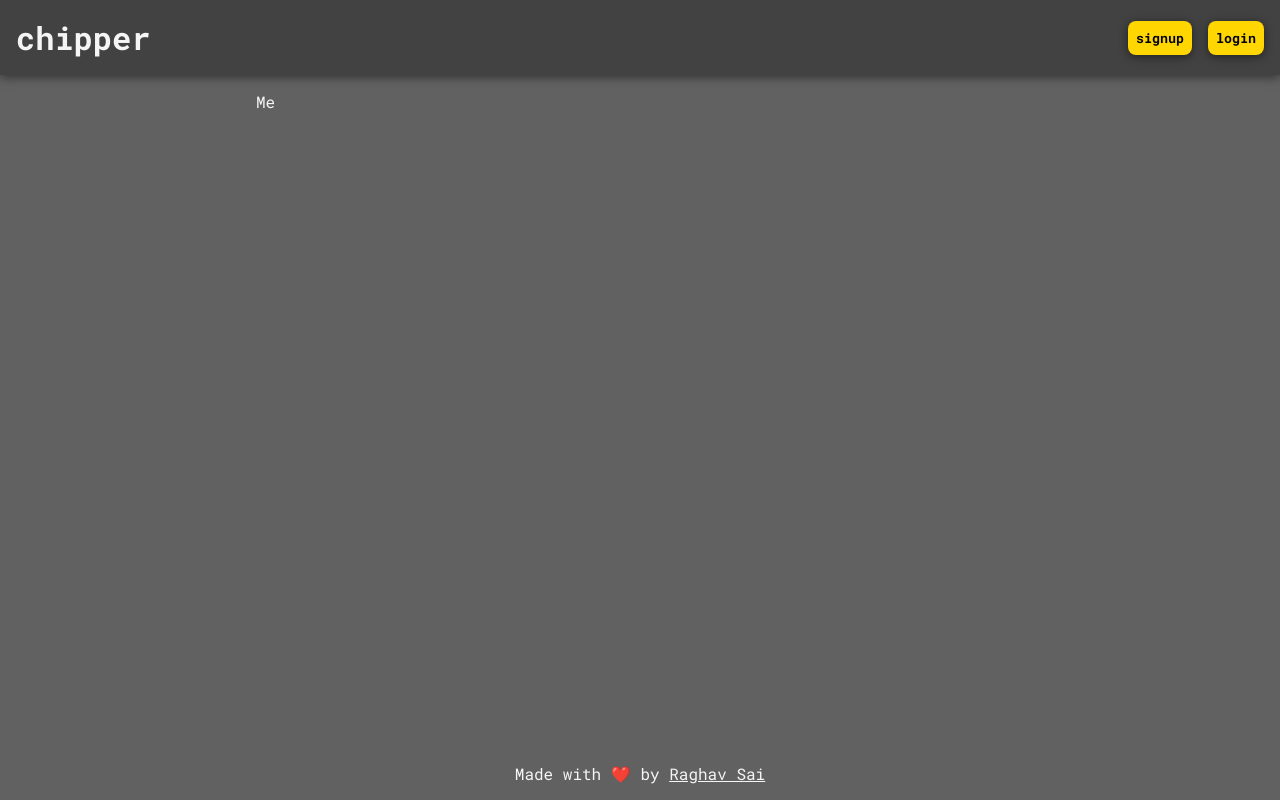
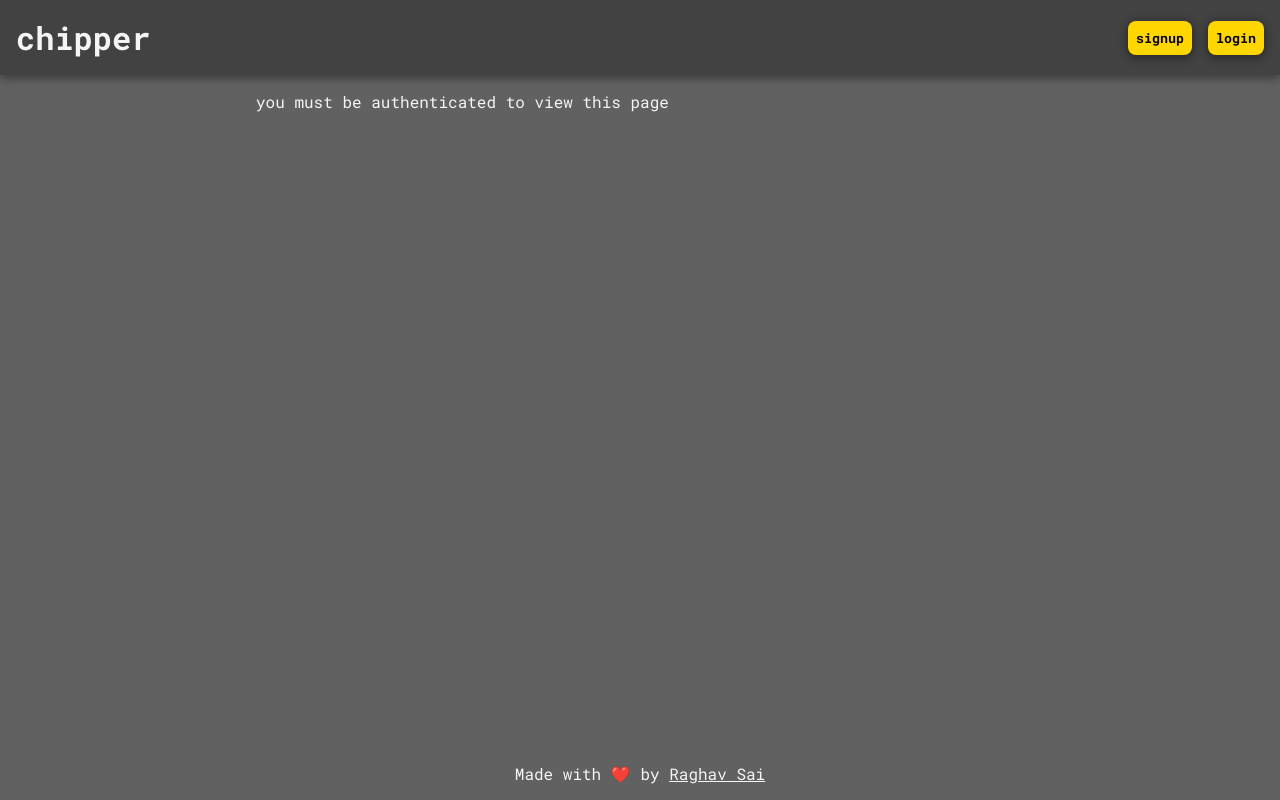
Before and after one commit to petgoldfish/chipper-web, a React (Create React App) app: page /me in a window 1280 px wide. Built offline with nearby package versions, Linux system fonts and the light colour scheme; no server answers.

Commit message:
Authenticated the Me route

```diff
--- a/src/components/Me/Me.tsx
+++ b/src/components/Me/Me.tsx
@@ -1,8 +1,15 @@
-import React, { ReactElement } from "react";
+import React, { ReactElement, useContext } from "react";
 import { RouteComponentProps } from "@reach/router";
+import { AuthContext } from "../../context/AuthContext";
 
 interface Props {}
 
 export default function Me(props: Props & RouteComponentProps): ReactElement {
-	return <div>Me</div>;
+	const { authenticated } = useContext(AuthContext);
+
+	return authenticated ? (
+		<div>Me</div>
+	) : (
+		<div>you must be authenticated to view this page</div>
+	);
 }
```
